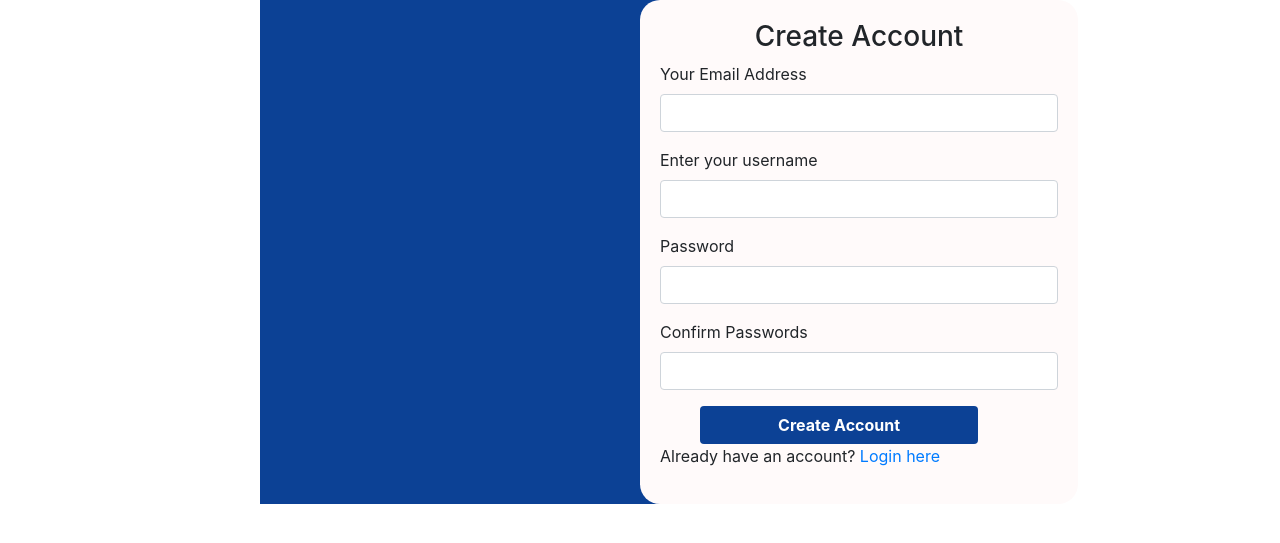
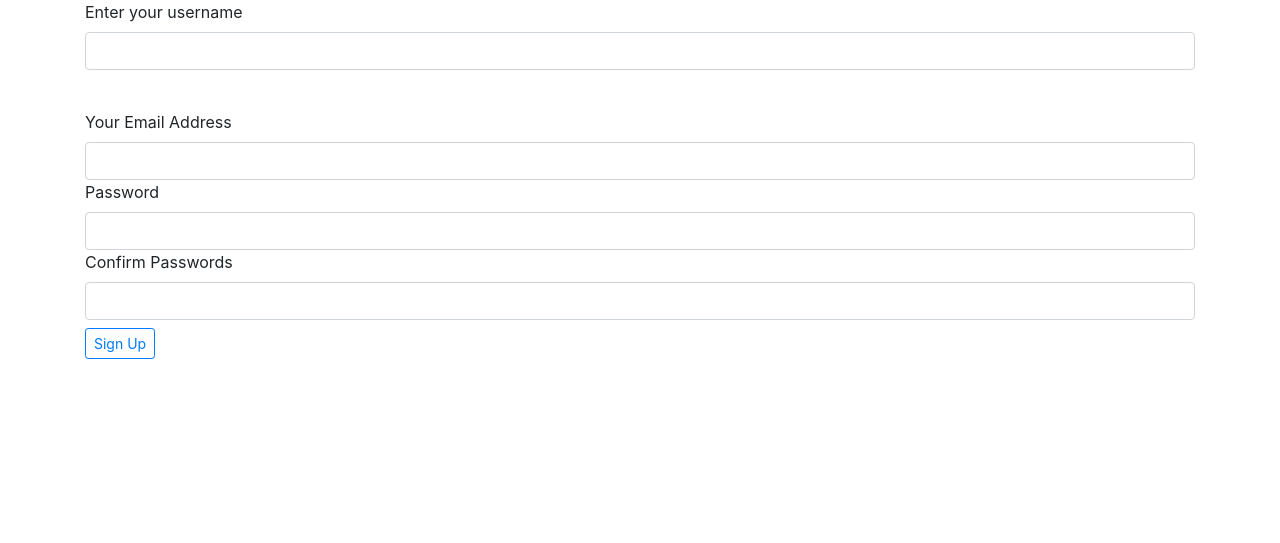
Before and after one commit to lcmongwe/SocialNet, a Flask app: page /authenticate/register in a window 1280 px wide. Shown: the part 24-567 px from the top of the page. Run offline with Flask 2, Linux system fonts and the light colour scheme; some libraries are stand-ins or nearby versions.

Commit message:
register form updated

```diff
--- a/app/__init__.py
+++ b/app/__init__.py
@@ -17,6 +17,7 @@ login_manager.login_view = 'auth.login'
 
 def create_app(config_name):
     app = Flask(__name__)
+
     app.config.from_object(config_options[config_name])
     # flask imports
     db.init_app(app)
--- a/app/auth/views.py
+++ b/app/auth/views.py
@@ -10,8 +10,8 @@ from app.main.urls import auth
 from flask import render_template,redirect,url_for,flash,request
 
 from flask_login import login_user,logout_user,login_required
-from ..models import User
-from .forms import LoginForm,RegistrationForm
+from app.models import User
+from app.auth.forms import LoginForm,RegistrationForm
 from .. import db
 
 
@@ -19,17 +19,17 @@ from .. import db
 
 @auth.route('/login',methods=['GET','POST'])
 def login():
-    login_form = LoginForm()
-    if login_form.validate_on_submit():
-        user = User.query.filter_by(email = login_form.email.data).first()
-        if user is not None and user.verify_password(login_form.password.data):
-            login_user(user,login_form.remember.data)
+    form = LoginForm()
+    if form.validate_on_submit():
+        user = User.query.filter_by(email = form.email.data).first()
+        if user is not None and user.verify_password(form.password.data):
+            login_user(user,form.remember.data)
             return redirect(request.args.get('next') or url_for('main.index'))
 
         flash('Invalid username or Password')
 
     title = "Login"
-    return render_template('auth/login.html',login_form = login_form,title=title)
+    return render_template('auth/login.html',form=form,title=title)
 
 
 
@@ -38,12 +38,14 @@ def login():
 def register():
     form = RegistrationForm()
     if form.validate_on_submit():
-        user = User(email = form.email.data, username = form.username.data,password = form.password.data)
+        user = User(email = form.email.data, username=form.username.data,password=form.password.data)
+        print(user)
         db.session.add(user)
         db.session.commit()
+        flash('account created successfully')
         return redirect(url_for('view.login'))
     title = "New Account"
-    return render_template('auth/register.html',registration_form = form, title=title)
+    return render_template('auth/register.html',form=form, title=title)
 
 
 @auth.route('/logout')
--- a/app/main/views.py
+++ b/app/main/views.py
@@ -5,4 +5,4 @@ from app.main.urls import main
 @main.route('/',methods = ['GET','POST'])
 def index():
     form =RegistrationForm()
-    return render_template('index.html',registration_form=form)
+    return render_template('auth/register.html',form=form)
--- a/app/static/css/style.css
+++ b/app/static/css/style.css
@@ -1,23 +1,30 @@
-.div1{
-    width: 100%;
-    background-color: #0C4195;
+.div1 {
+  /* width: 100%; */
+  width: 10px;
+  background-color: #0c4195;
+  border: 3px solid red;
+  background-image: url(../images/Abstraction.jpg);
+  background-size: 300px 300px;
+
+  background-repeat: no-repeat;
 }
-.div2{
+.div2 {
   width: 60%;
-    background-color:#FFFAFA;
+  background-color: #fffafa;
   border-radius: 20px;
   margin-left: 50%;
-    padding:20px;
+  padding: 20px;
 }
-.image{
+/* .image{
     height: 200px;
     width:200px
-}
+} */
 
-#submit{
-    background-color: #0C4195;
+#submit {
+  background-color: #0c4195;
   color: white;
   font-weight: bolder;
   width: 70%;
   margin-left: 10%;
+  border-radius: 5px;
 }
--- a/app/templates/auth/login.html
+++ b/app/templates/auth/login.html
@@ -21,7 +21,7 @@
 
         <div class="div2">
           <h3 align="center">Login</h3>
-          {{wtf.quick_form(login_form)}}
+          {{wtf.quick_form(form)}}
           <p> Don't have an account? <a href="{{url_for('view.register')}}">Sign up here</a></p>
         </div>
 
--- a/app/templates/auth/register.html
+++ b/app/templates/auth/register.html
@@ -4,24 +4,53 @@ styles%}
 <link rel="stylesheet" href="{{url_for('static',filename='css/auth.css')}}" />
 
 {% endblock %} {% block content %}
-<div class="sign">
-
-
-  <div class="container">
-
-    <div class="row">
-      <div class="col-md-2"></div>
-      <div class="col-md-8 div1">
-
-        <div class="div2">
-          <h3 align="center">Create Account</h3>
-          {{wtf.quick_form(registration_form)}}
-          <p> Already have an account? <a href="{{url_for('view.login')}}">Login here</a></p>
-        </div>
-
-      </div>
-      <div class="col-md-2"></div>
-    </div>
+<div class="container">
+<form action="" method="post">
+  {{ form.csrf_token }}
+  <div class="form-group">
+    {{ form.username.label(class='form-label') }} <br />
+    {{ form.username(class='form-control', size=32) }} <br />
+    {% for error in form.username.errors %}
+    <span class="text-danger">[{{error}}]</span>
+    {% endfor %}
+    <!-- errors -->
   </div>
+  <div class="email">
+    {{ form.email.label(class='form-label')}} <br />
+    {{ form.email(class='form-control', size=32) }}
+    <!-- errors -->
+    {% for error in form.email.errors %}
+    <span class="text-danger">[{{error}}]</span>
+    {% endfor %}
+    <!-- errors -->
+  </div>
+  <div class="password">
+    {{ form.password.label(class='form-label') }} <br />
+    {{ form.password(class='form-control', size=32) }}
+    <!-- errors -->
+    {% for error in form.password.errors %}
+    <span class="text-danger">[{{error}}]</span>
+    {% endfor %}
+  </div>
+  <div class="password">
+    {{form.password_confirm.label(class='form-label') }} <br />
+    {{form.password_confirm(class='form-control', size=32)}}
+    <!-- errors -->
+    {% for error in form.password_confirm.errors %}
+    <span class="text-danger">[{{error}}]</span>
+    {% endfor %}
+    <!-- errors -->
+  </div>
+  <div class="submit_btn mt-2">
+    <button
+      type="submit"
+      class="btn btn-sm btn-outline-primary"
+      data-bs-toggle="modal"
+      data-bs-target="#popup"
+    >
+      Sign Up
+    </button>
+  </div>
+</form>
 </div>
 {%endblock%}
--- /dev/null
+++ b/app/templates/out.html
@@ -0,0 +1,6 @@
+{% extends 'base.html' %}
+
+<!-- hero section -->
+{% block content %}
+<h3>Welcome home</h3>
+{% endblock %}
```
Also changed, not shown: app/auth/forms.py (+3 -4 lines), 1 other file. Lines whose indentation alone changed are shown as unchanged.
